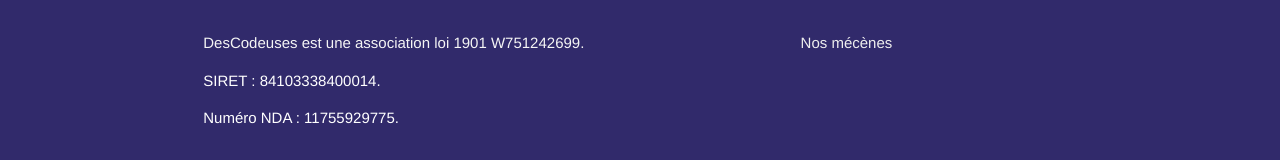
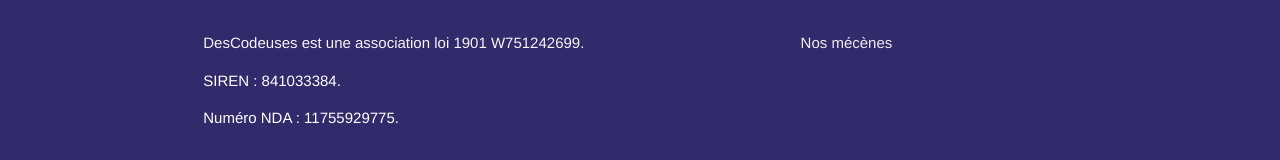
Before and after one commit to descodeuses/site, a Vue app: page / in a window 1280 px wide. Shown: the part 1872-2032 px from the top of the page. Built offline with nearby package versions, Linux system fonts and the light colour scheme; no server answers.

Commit message:
change n° de siret par siren

```diff
--- a/src/components/ui/Footer.vue
+++ b/src/components/ui/Footer.vue
@@ -4,7 +4,7 @@
             <div class="row">
                 <div class="col l6 s12">
                     <p class="grey-text text-lighten-4">DesCodeuses est une association loi 1901 W751242699.</p>
-                    <p>SIRET : 84103338400014.</p>
+                    <p>SIREN : 841033384.</p>
                     <p>Numéro NDA :  11755929775.</p>
                 </div>
                 <div class="col l4 offset-l2 s12">
```
